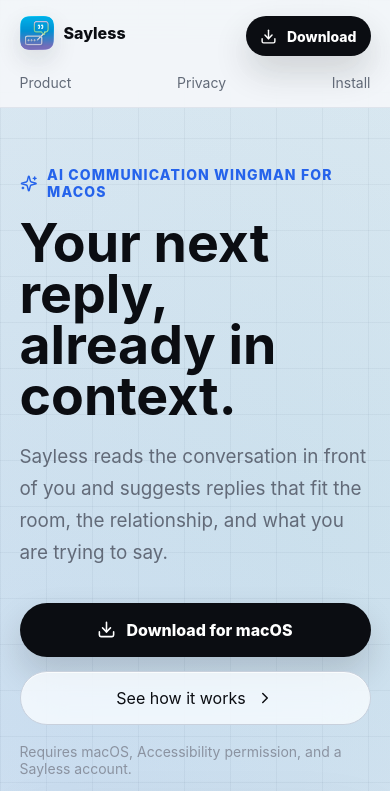
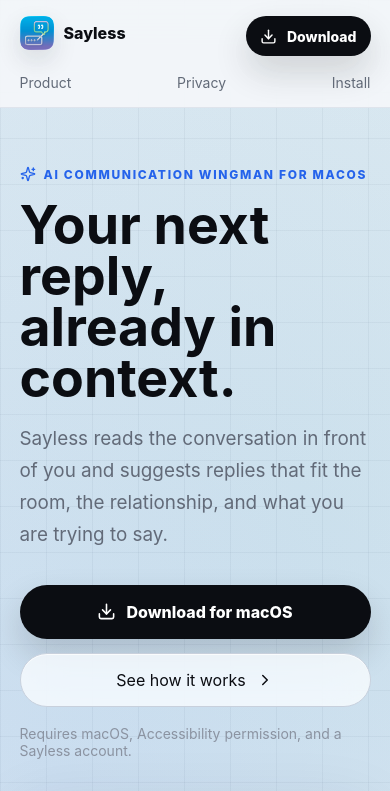
Before and after one commit to ispaik06/Sayless, a React (Vite) app in the folder site/: page / in a window 390 px wide. Shown: the top 791 px of the page. Built offline with nearby package versions, Linux system fonts and the light colour scheme.

Commit message:
Revert hero eyebrow font size

```diff
--- a/site/src/styles.css
+++ b/site/src/styles.css
@@ -182,17 +182,6 @@ button {
   text-transform: uppercase;
 }
 
-.hero .eyebrow {
-  gap: 10px;
-  font-size: 16px;
-  letter-spacing: 0.08em;
-}
-
-.hero .eyebrow svg {
-  width: 19px;
-  height: 19px;
-}
-
 .hero h1 {
   max-width: 860px;
   margin: 0;
@@ -1600,10 +1589,6 @@ button {
     font-size: 14px;
   }
 
-  .hero .eyebrow {
-    font-size: 14px;
-  }
-
   .hero h1 {
     font-size: 3.35rem;
   }
```
